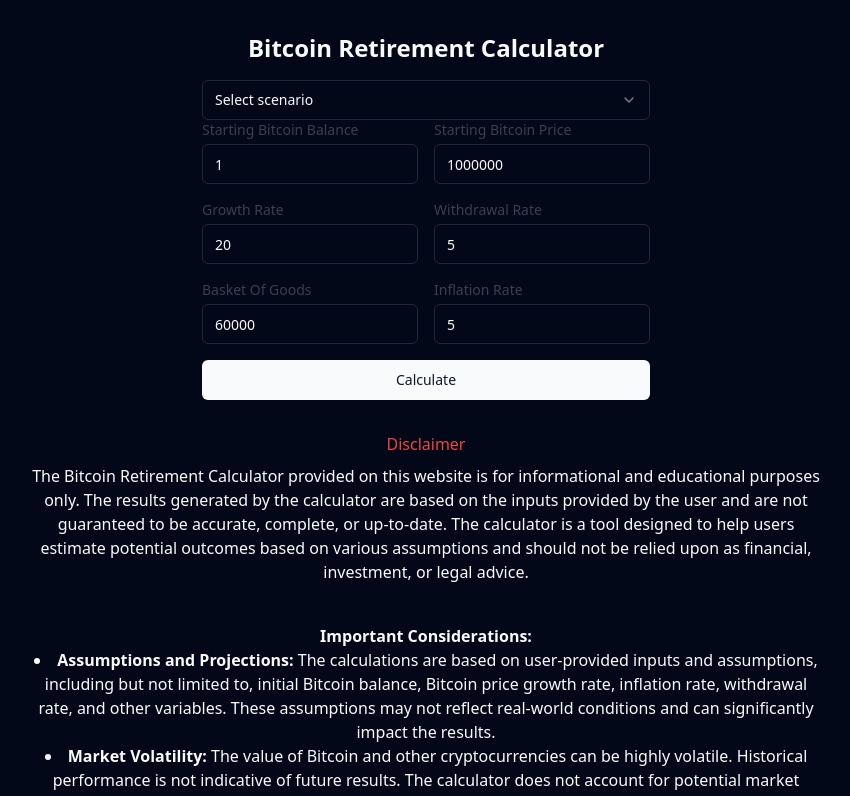
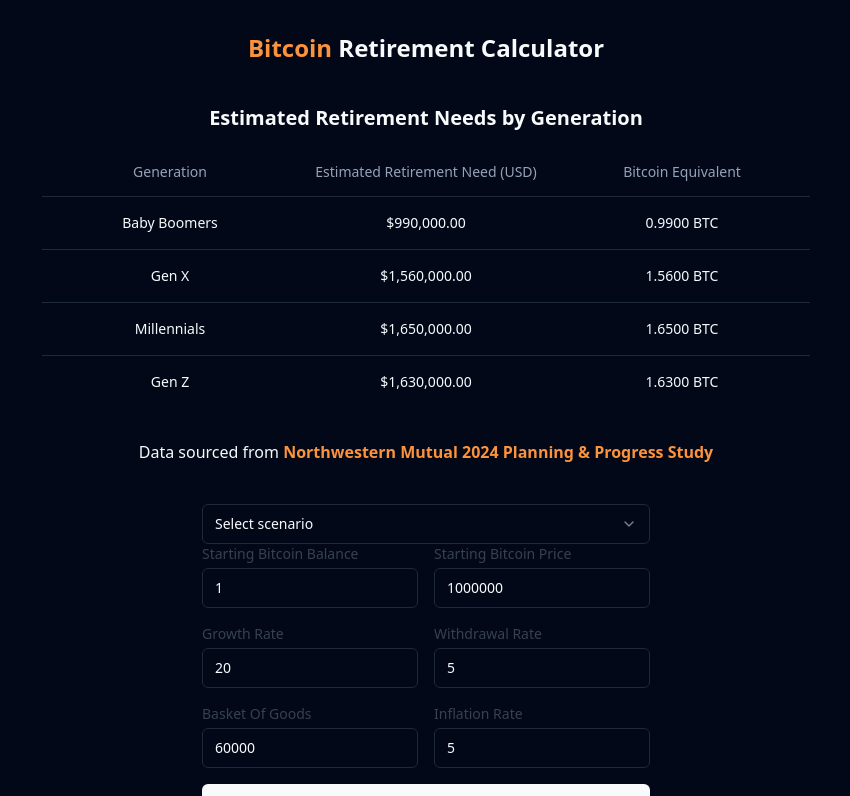
Before and after one commit to avengeance/btcretire, a React (Vite) app: page / in a window 1280 px wide. Shown: the top 796 px of the page, without its empty margins (214-1064 px from the left). Built offline with nearby package versions, Linux system fonts and the light colour scheme; the HTML template or start-up script is replaced by a standard one.

Commit message:
added generational retirement needs table

```diff
--- a/src/BitcoinRetirementCalculator.tsx
+++ b/src/BitcoinRetirementCalculator.tsx
@@ -24,6 +24,7 @@
 import { Switch } from "@/components/ui/switch";
 import jsPDF from "jspdf";
 import autoTable from "jspdf-autotable";
+import GenerationRetirementTable from "./components/GenerationRetirementTable";
 
 interface InputState {
   startingBitcoinBalance: number;
@@ -458,9 +459,32 @@
       <div className="p-4 max-w-screen-lg mx-auto">
         <a href="/">
           <h1 className="text-xl sm:text-2xl font-bold mb-4 text-center">
-            Bitcoin Retirement Calculator
+            <span className="text-orange-400">Bitcoin</span> Retirement
+            Calculator
           </h1>
         </a>
+        <div className="my-10">
+          <h2 className="text-xl font-bold mb-4 text-center">
+            Estimated Retirement Needs by Generation
+          </h2>
+          <div className="w-full max-w-3xl mx-auto">
+            <GenerationRetirementTable
+              bitcoinPrice={inputs.startingBitcoinPrice}
+              displayInSatoshis={displayInSatoshis}
+            />
+          </div>
+          <p className="my-8 text-center">
+            Data sourced from{" "}
+            <a
+              className="font-bold text-orange-400"
+              target="_blank"
+              rel="nopener nonreferrer"
+              href="https://news.northwesternmutual.com/planning-and-progress-study-2024"
+            >
+              Northwestern Mutual 2024 Planning & Progress Study
+            </a>
+          </p>
+        </div>
         <div className="flex justify-center mb-4">
           <div className="w-full max-w-md">
             <Select
--- /dev/null
+++ b/src/components/GenerationRetirementTable.tsx
@@ -0,0 +1,74 @@
+import React from "react";
+import {
+  Table,
+  TableBody,
+  TableCell,
+  TableHead,
+  TableHeader,
+  TableRow,
+} from "@/components/ui/table";
+
+interface GenerationRetirementTableProps {
+  bitcoinPrice: number;
+  displayInSatoshis: boolean;
+}
+
+const GenerationRetirementTable: React.FC<GenerationRetirementTableProps> = ({
+  bitcoinPrice,
+  displayInSatoshis,
+}) => {
+  const generations = [
+    { name: "Baby Boomers", estimatedNeed: 990000 },
+    { name: "Gen X", estimatedNeed: 1560000 },
+    { name: "Millennials", estimatedNeed: 1650000 },
+    { name: "Gen Z", estimatedNeed: 1630000 },
+  ];
+
+  const formatCurrency = (amount: number) => {
+    return new Intl.NumberFormat("en-US", {
+      style: "currency",
+      currency: "USD",
+    }).format(amount);
+  };
+
+  const formatBitcoin = (amount: number) => {
+    if (displayInSatoshis) {
+      return Math.round(amount * 100000000).toLocaleString() + " sats";
+    } else {
+      return amount.toFixed(4) + " BTC";
+    }
+  };
+
+  return (
+    <div className="w-full overflow-x-auto">
+      <Table className="w-full">
+        <TableHeader>
+          <TableRow>
+            <TableHead className="w-1/3 text-center">Generation</TableHead>
+            <TableHead className="w-1/3 text-center">
+              Estimated Retirement Need (USD)
+            </TableHead>
+            <TableHead className="w-1/3 text-center">
+              {displayInSatoshis ? "Satoshis" : "Bitcoin"} Equivalent
+            </TableHead>
+          </TableRow>
+        </TableHeader>
+        <TableBody>
+          {generations.map((gen) => (
+            <TableRow key={gen.name}>
+              <TableCell className="text-center">{gen.name}</TableCell>
+              <TableCell className="text-center">
+                {formatCurrency(gen.estimatedNeed)}
+              </TableCell>
+              <TableCell className="text-center">
+                {formatBitcoin(gen.estimatedNeed / bitcoinPrice)}
+              </TableCell>
+            </TableRow>
+          ))}
+        </TableBody>
+      </Table>
+    </div>
+  );
+};
+
+export default GenerationRetirementTable;
--- /dev/null
+++ b/src/components/ui/table.tsx
@@ -0,0 +1,117 @@
+import * as React from "react"
+
+import { cn } from "@/lib/utils"
+
+const Table = React.forwardRef<
+  HTMLTableElement,
+  React.HTMLAttributes<HTMLTableElement>
+>(({ className, ...props }, ref) => (
+  <div className="relative w-full overflow-auto">
+    <table
+      ref={ref}
+      className={cn("w-full caption-bottom text-sm", className)}
+      {...props}
+    />
+  </div>
+))
+Table.displayName = "Table"
+
+const TableHeader = React.forwardRef<
+  HTMLTableSectionElement,
+  React.HTMLAttributes<HTMLTableSectionElement>
+>(({ className, ...props }, ref) => (
+  <thead ref={ref} className={cn("[&_tr]:border-b", className)} {...props} />
+))
+TableHeader.displayName = "TableHeader"
+
+const TableBody = React.forwardRef<
+  HTMLTableSectionElement,
+  React.HTMLAttributes<HTMLTableSectionElement>
+>(({ className, ...props }, ref) => (
+  <tbody
+    ref={ref}
+    className={cn("[&_tr:last-child]:border-0", className)}
+    {...props}
+  />
+))
+TableBody.displayName = "TableBody"
+
+const TableFooter = React.forwardRef<
+  HTMLTableSectionElement,
+  React.HTMLAttributes<HTMLTableSectionElement>
+>(({ className, ...props }, ref) => (
+  <tfoot
+    ref={ref}
+    className={cn(
+      "border-t bg-muted/50 font-medium [&>tr]:last:border-b-0",
+      className
+    )}
+    {...props}
+  />
+))
+TableFooter.displayName = "TableFooter"
+
+const TableRow = React.forwardRef<
+  HTMLTableRowElement,
+  React.HTMLAttributes<HTMLTableRowElement>
+>(({ className, ...props }, ref) => (
+  <tr
+    ref={ref}
+    className={cn(
+      "border-b transition-colors hover:bg-muted/50 data-[state=selected]:bg-muted",
+      className
+    )}
+    {...props}
+  />
+))
+TableRow.displayName = "TableRow"
+
+const TableHead = React.forwardRef<
+  HTMLTableCellElement,
+  React.ThHTMLAttributes<HTMLTableCellElement>
+>(({ className, ...props }, ref) => (
+  <th
+    ref={ref}
+    className={cn(
+      "h-12 px-4 text-left align-middle font-medium text-muted-foreground [&:has([role=checkbox])]:pr-0",
+      className
+    )}
+    {...props}
+  />
+))
+TableHead.displayName = "TableHead"
+
+const TableCell = React.forwardRef<
+  HTMLTableCellElement,
+  React.TdHTMLAttributes<HTMLTableCellElement>
+>(({ className, ...props }, ref) => (
+  <td
+    ref={ref}
+    className={cn("p-4 align-middle [&:has([role=checkbox])]:pr-0", className)}
+    {...props}
+  />
+))
+TableCell.displayName = "TableCell"
+
+const TableCaption = React.forwardRef<
+  HTMLTableCaptionElement,
+  React.HTMLAttributes<HTMLTableCaptionElement>
+>(({ className, ...props }, ref) => (
+  <caption
+    ref={ref}
+    className={cn("mt-4 text-sm text-muted-foreground", className)}
+    {...props}
+  />
+))
+TableCaption.displayName = "TableCaption"
+
+export {
+  Table,
+  TableHeader,
+  TableBody,
+  TableFooter,
+  TableHead,
+  TableRow,
+  TableCell,
+  TableCaption,
+}
```
